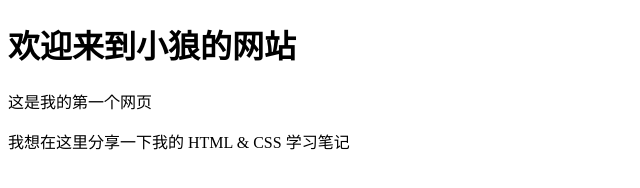
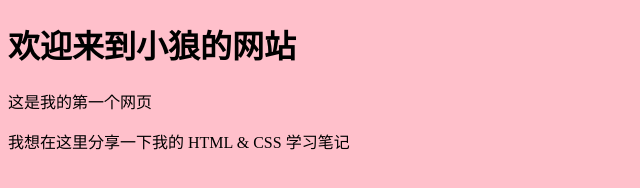
Before and after one commit to Swolf-GH/hypertext, a plain HTML site: page index.html in a window 1280 px wide. Shown: the whole page, without its empty margins (0-640 px from the left). Drawn offline with Linux system fonts and the light colour scheme.

Commit message:
link_index_css

```diff
--- a/index.html
+++ b/index.html
@@ -4,6 +4,7 @@
     <head>
         <title>小狼的主页</title>
         <meta charset="utf-8">
+		<link type="text/css" rel="stylesheet" href="index.css">
     </head>
     <body>
         <h1>欢迎来到小狼的网站</h1>
```
